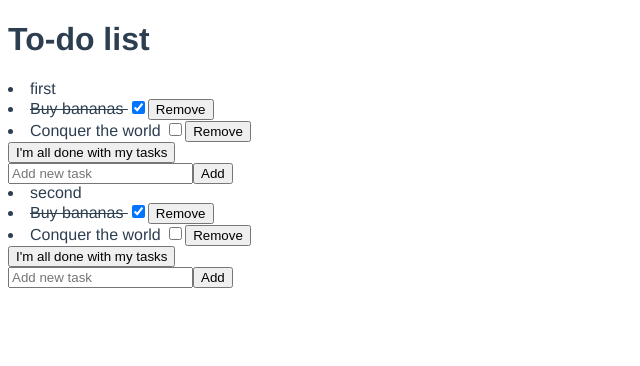
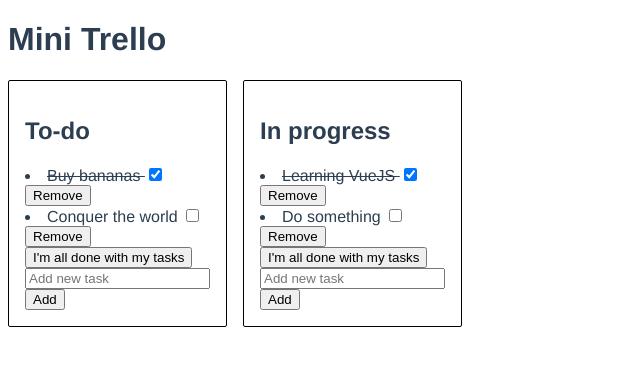
Before and after one commit to vincentnavetat/mini-trello, a Vue app: page / in a window 1280 px wide. Shown: the top 366 px of the page, without its empty margins (0-640 px from the left). Built offline with nearby package versions, Linux system fonts and the light colour scheme.

Commit message:
Basic styles

```diff
--- a/src/App.vue
+++ b/src/App.vue
@@ -1,10 +1,14 @@
 <template>
-  <div id="app">
-    <h1>To-do list</h1>
+  <main id="app">
+    <header>
+      <h1>Mini Trello</h1>
+    </header>
 
-    <column v-for="(column, index) in columns" v-bind:column="column" v-bind:key="index" :columns="columns">
-    </column>
-  </div>
+    <div class="columns">
+      <column v-for="(column, index) in columns" v-bind:column="column" v-bind:key="index" :columns="columns">
+      </column>
+    </div>
+  </main>
 </template>
 
 <script>
@@ -19,7 +23,7 @@
     return  {
       columns: [
         {
-          title: 'first',
+          title: 'To-do',
           tasks: [
             {
               title: 'Buy bananas',
@@ -32,14 +36,14 @@
           ],
         },
         {
-          title: 'second',
+          title: 'In progress',
           tasks: [
             {
-              title: 'Buy bananas',
+              title: 'Learning VueJS',
               completed: true,
             },
             {
-              title: 'Conquer the world',
+              title: 'Do something',
               completed: false,
             }
           ],
@@ -57,4 +61,10 @@
   -moz-osx-font-smoothing: grayscale;
   color: #2c3e50;
 }
+
+.columns {
+  display: grid;
+  grid-template-columns: repeat(6, 1fr);
+  column-gap: 1rem;
+}
 </style>
--- a/src/components/Column.vue
+++ b/src/components/Column.vue
@@ -1,6 +1,6 @@
 <template>
-  <li>
-    {{ column.title }}
+  <div class="column">
+    <h2>{{ column.title }}</h2>
 
     <task v-for="(task, index) in column.tasks" v-bind:task="task" v-bind:key="index" :tasks="column.tasks" @remove="removeTask(index)">
     </task>
@@ -11,7 +11,7 @@
       <input type="text" placeholder="Add new task" v-model="newTask">
       <input type="submit" value="Add">
     </form>
-  </li>
+  </div>
 </template>
 
 <script>
@@ -45,3 +45,11 @@
   }
 }
 </script>
+
+<style>
+.column {
+  border: 1px solid black;
+  border-radius: 2px;
+  padding: 1rem;
+}
+</style>
```
